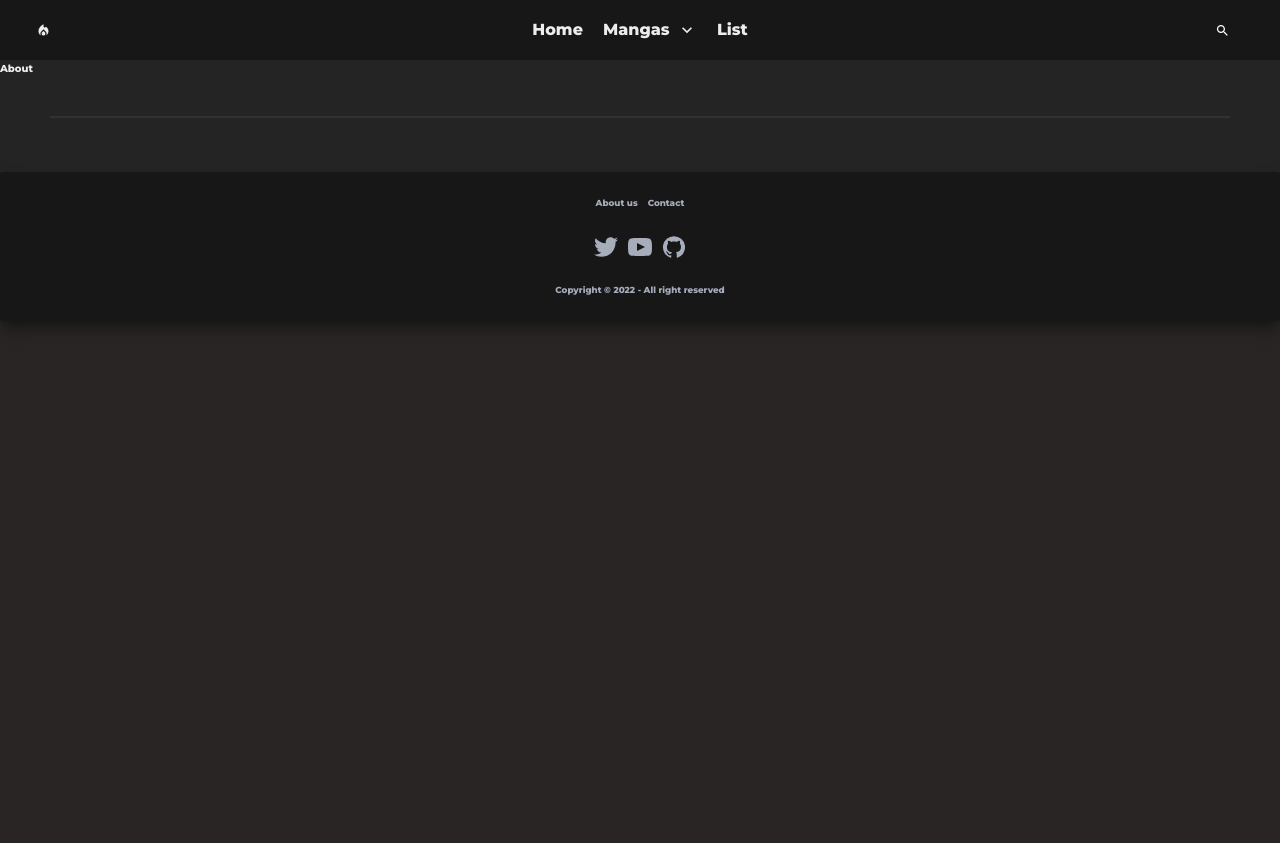
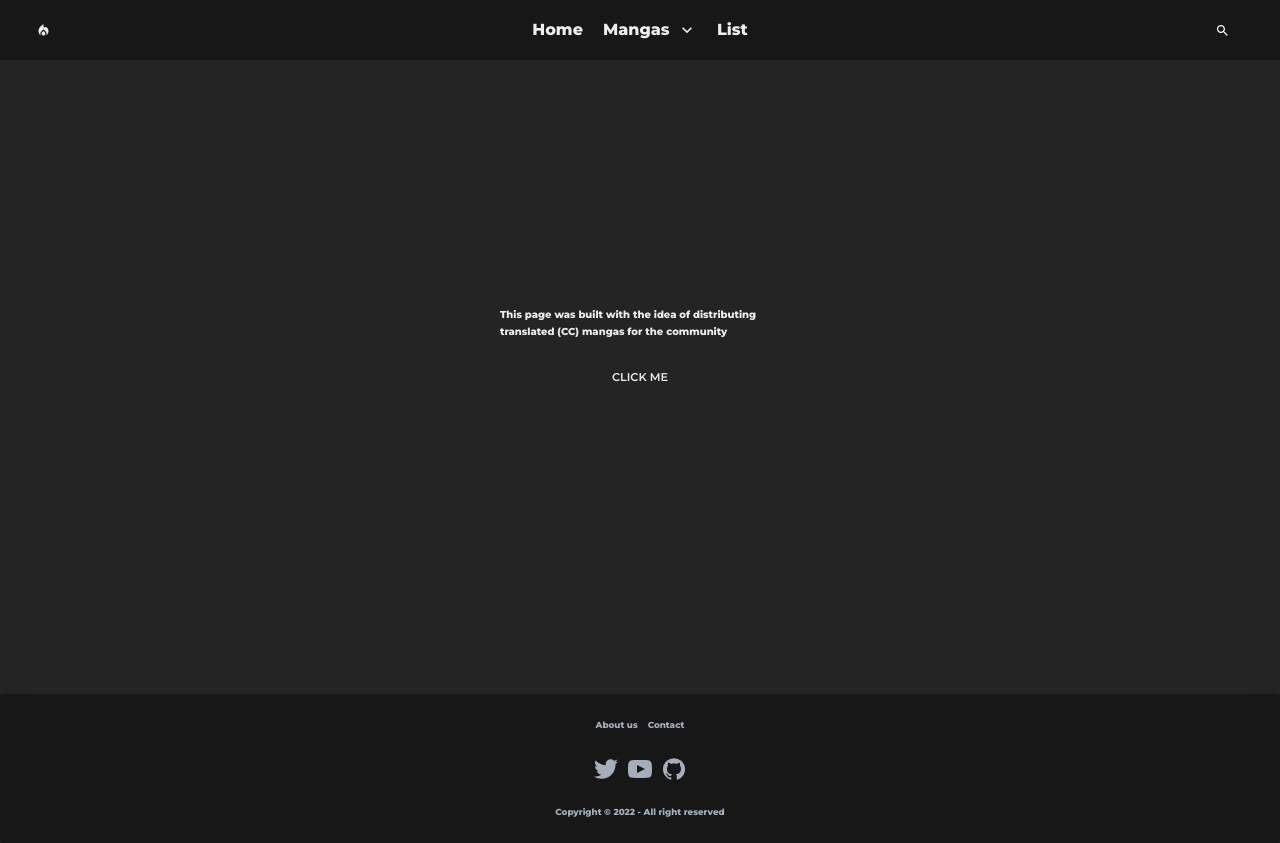
Before and after one commit to d-kja/manga-hub, a React (Create React App) app: page /about in a window 1280 px wide. Before the commit the page ends 800 px from the top, so only its background shows below. Built offline with nearby package versions, Linux system fonts and the light colour scheme.

Commit message:
some adjustments + css change

```diff
--- a/src/App.jsx
+++ b/src/App.jsx
@@ -58,7 +58,7 @@ function App() {
                             />
                         </Routes>
                     </AnimatePresence>
-                    <div className="divider mx-20 my-14 font-light text-2xl" />
+                    {/* <div className="divider mx-20 my-14 font-light text-2xl" /> */}
                     <Footer />
                 </Router>
             </MangaProvider>
--- a/src/Components/Layout/Footer/Footer.jsx
+++ b/src/Components/Layout/Footer/Footer.jsx
@@ -54,7 +54,10 @@ function Footer() {
                     </div>
                 </div>
                 <div>
-                    <p>Copyright © 2022 - All right reserved</p>
+                    <p>
+                        Copyright © {new Date().getFullYear()} - All right
+                        reserved
+                    </p>
                 </div>
             </footer>
         </div>
--- a/src/Components/Pages/About.jsx
+++ b/src/Components/Pages/About.jsx
@@ -1,7 +1,27 @@
 import React from "react";
+import AboutStyle from "../Styles/AboutStyle";
+import { motion } from "framer-motion";
 
 function About() {
-    return <div>About</div>;
+    return (
+        <motion.div
+            initial={{ y: 75, opacity: 0 }}
+            animate={{ y: 0, opacity: 1 }}
+            transition={{
+                type: "spring",
+                stiffness: 100,
+                ease: "easeIn",
+            }}
+            style={AboutStyle}
+            className="flex justify-center items-center flex-col"
+        >
+            <div className="max-w-md">
+                This page was built with the idea of distributing translated
+                (CC) mangas for the community
+            </div>
+            <div className="btn btn-ghost btn-lg mt-7">Click me</div>
+        </motion.div>
+    );
 }
 
 export default About;
--- a/src/Components/Pages/Bookmarks.jsx
+++ b/src/Components/Pages/Bookmarks.jsx
@@ -1,7 +1,7 @@
 import React from "react";
 
 function Bookmarks() {
-    return <div>Bookmarks</div>;
+    return <div className="my-12">TODO &rarr; OAuth + user functions</div>;
 }
 
 export default Bookmarks;
--- a/src/Components/Pages/MangaList.jsx
+++ b/src/Components/Pages/MangaList.jsx
@@ -1,7 +1,14 @@
 import React from "react";
 
+import Manga from "../Layout/Manga/MangaList";
+
+// Home is supposed to have a limit (todo), this one just shows everything.
 function MangaList() {
-    return <div>MangaList</div>;
+    return (
+        <div className="my-16">
+            <Manga />
+        </div>
+    );
 }
 
 export default MangaList;
--- a/src/Components/Pages/SearchManga.jsx
+++ b/src/Components/Pages/SearchManga.jsx
@@ -1,7 +1,62 @@
 import React from "react";
 
+import { motion } from "framer-motion";
+import MangaList from "../Layout/Manga/MangaList";
+
 function SearchManga() {
-    return <div>SearchManga</div>;
+    return (
+        <motion.div
+            initial={{ y: 75, opacity: 0 }}
+            animate={{ y: 0, opacity: 1 }}
+            transition={{
+                type: "spring",
+                stiffness: 100,
+                ease: "easeIn",
+            }}
+        >
+            <div>
+                <div className="flex gap-5 justify-center my-12">
+                    <div className="form-control">
+                        <div className="input-group input-group-lg">
+                            <input
+                                type="text"
+                                placeholder="Search title…"
+                                className="input input-lg input-bordered"
+                            />
+                            <button className="btn btn-square btn-lg">
+                                <svg
+                                    xmlns="http://www.w3.org/2000/svg"
+                                    className="h-6 w-6"
+                                    fill="none"
+                                    viewBox="0 0 24 24"
+                                    stroke="currentColor"
+                                >
+                                    <path
+                                        strokeLinecap="round"
+                                        strokeLinejoin="round"
+                                        strokeWidth="2"
+                                        d="M21 21l-6-6m2-5a7 7 0 11-14 0 7 7 0 0114 0z"
+                                    />
+                                </svg>
+                            </button>
+                        </div>
+                    </div>
+                    <select class="select select-bordered select-lg w-full max-w-xs">
+                        <option disabled selected>
+                            Select Theme
+                        </option>
+                        <option>THEME 1</option>
+                        <option>THEME 2</option>
+                        <option>THEME 3</option>
+                    </select>
+                </div>
+                <div className="divider"></div>
+                <div className="my-16">
+                    <MangaList />
+                </div>
+            </div>
+        </motion.div>
+    );
 }
 
 export default SearchManga;
--- /dev/null
+++ b/src/Components/Styles/AboutStyle.js
@@ -0,0 +1,3 @@
+const AboutStyle = { height: "73vh" };
+
+export default AboutStyle;
```
Also changed, not shown: 1 other file (tests, documents, lock files or other folders).
